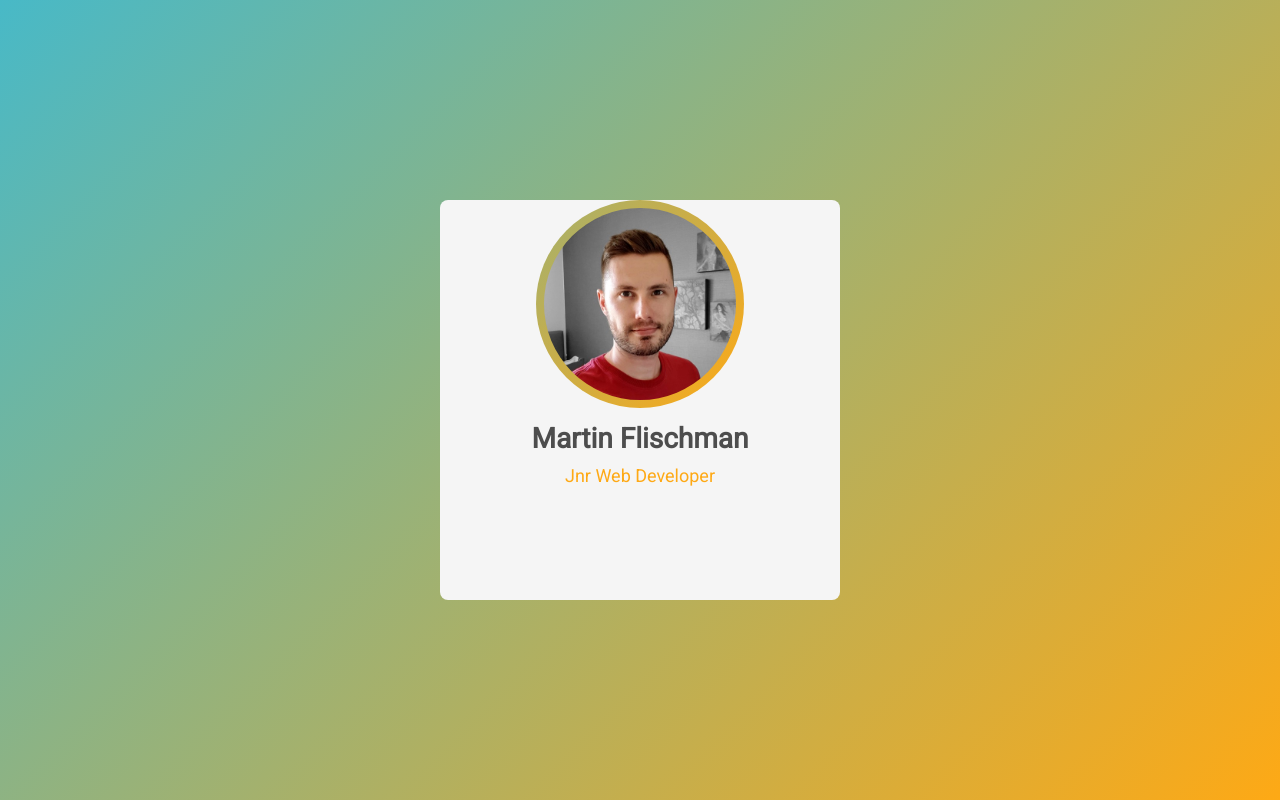
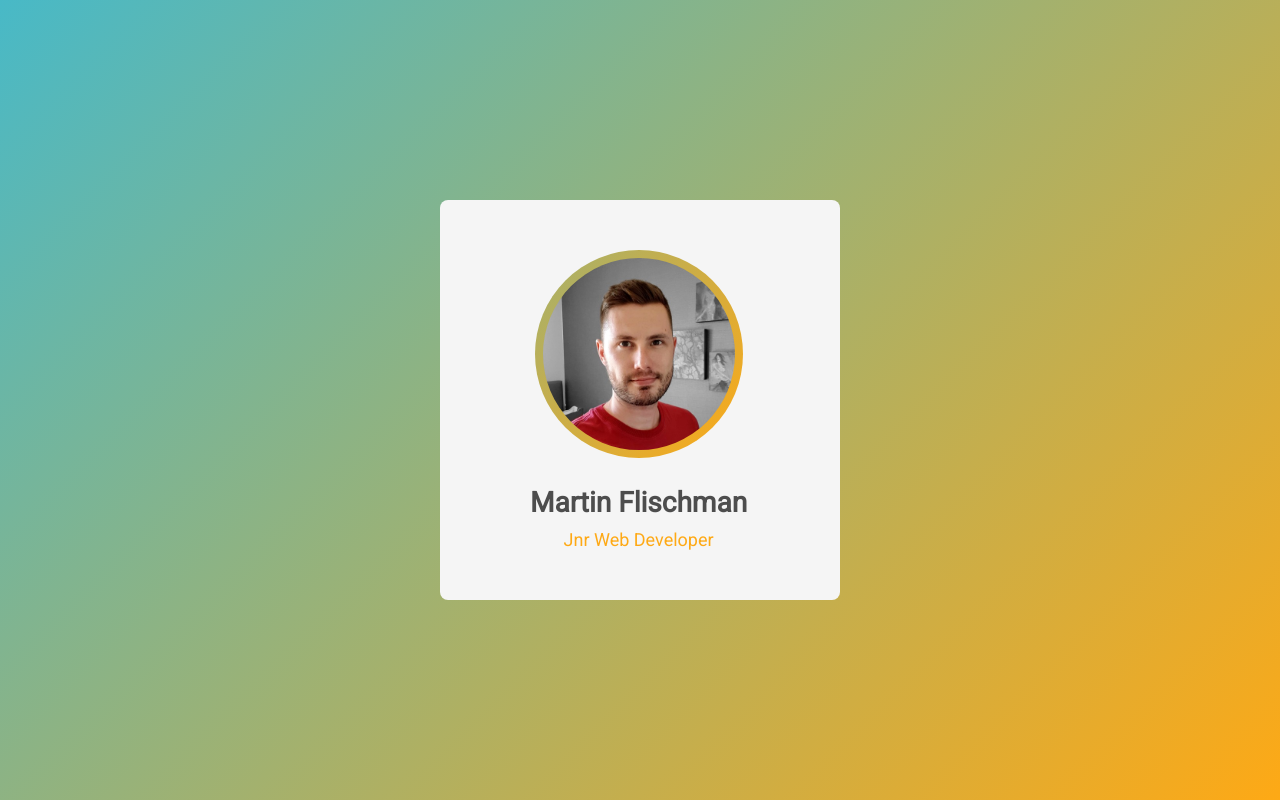
Before and after one commit to MartinFlischman/profile-card, a plain HTML site: page index.html in a window 1280 px wide. Drawn offline with Linux system fonts and the light colour scheme.

Commit message:
Class added to card front, Styling added to card front/back positioning

```diff
--- a/index.html
+++ b/index.html
@@ -20,18 +20,20 @@
 	<body>
 		<div class="card middle">
 			<div class="front">
-				<div class="pic">
-					<img src="./img/pic.jpg" alt="profile pic" />
+				<div class="front-content">
+					<div class="pic">
+						<img src="./img/pic.jpg" alt="profile pic" />
+					</div>
+					<div class="name">Martin Flischman</div>
+					<div class="desc">Jnr Web Developer</div>
 				</div>
-				<div class="name">Martin Flischman</div>
-				<div class="desc">Jnr Web Developer</div>
 			</div>
 			<div class="back">
 				<div class="back-content middle">
 					<a
 						href="https://www.icloud.com/iclouddrive/0EXsOlN2Rw1rv4l2QCvAe_8pA#CV_-_Martin_Flischman"
 						target="_blank"
-						><img src="./img/Awesome_QR.png" alt="QR code"
+						><img class="qrCode" src="./img/Awesome_QR.png" alt="QR code"
 					/></a>
 					<div class="sm">
 						<a
--- a/style.css
+++ b/style.css
@@ -40,6 +40,12 @@ body {
 	border-radius: 0.5rem;
 }
 
+.front-content {
+	position: fixed;
+	top: 12.5%;
+	left: 22.5%;
+}
+
 .pic {
 	display: inline-block;
 	padding: 0.5rem;
@@ -76,7 +82,7 @@ body {
 	color: #4d4d4d;
 	font-size: 1.75rem;
 	font-weight: 600;
-	margin: 0.625rem 0;
+	margin: 1.5rem 0 0.625rem 0;
 }
 
 .desc {
@@ -96,6 +102,12 @@ body {
 	color: #494949;
 	text-align: center;
 	width: 100%;
+}
+
+.qrCode {
+	width: 13rem;
+	height: 13rem;
+	margin-bottom: -1rem;
 }
 
 .sm {
@@ -123,7 +135,7 @@ body {
 	padding: 0.75rem 3.125rem;
 	border: 0.125rem solid #fea915;
 	border-radius: 0.375rem;
-	margin-top: 1rem;
+	margin-top: -1rem;
 	transition: 0.2s linear;
 	color: #fea915;
 }
```
